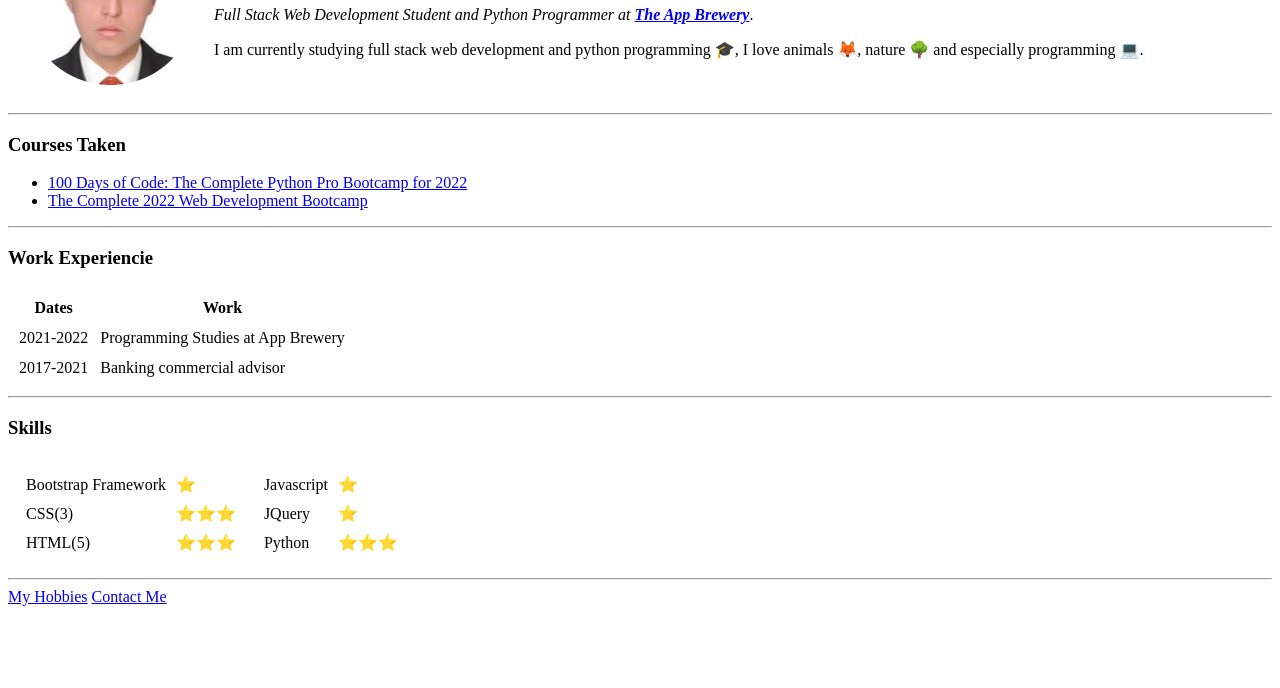
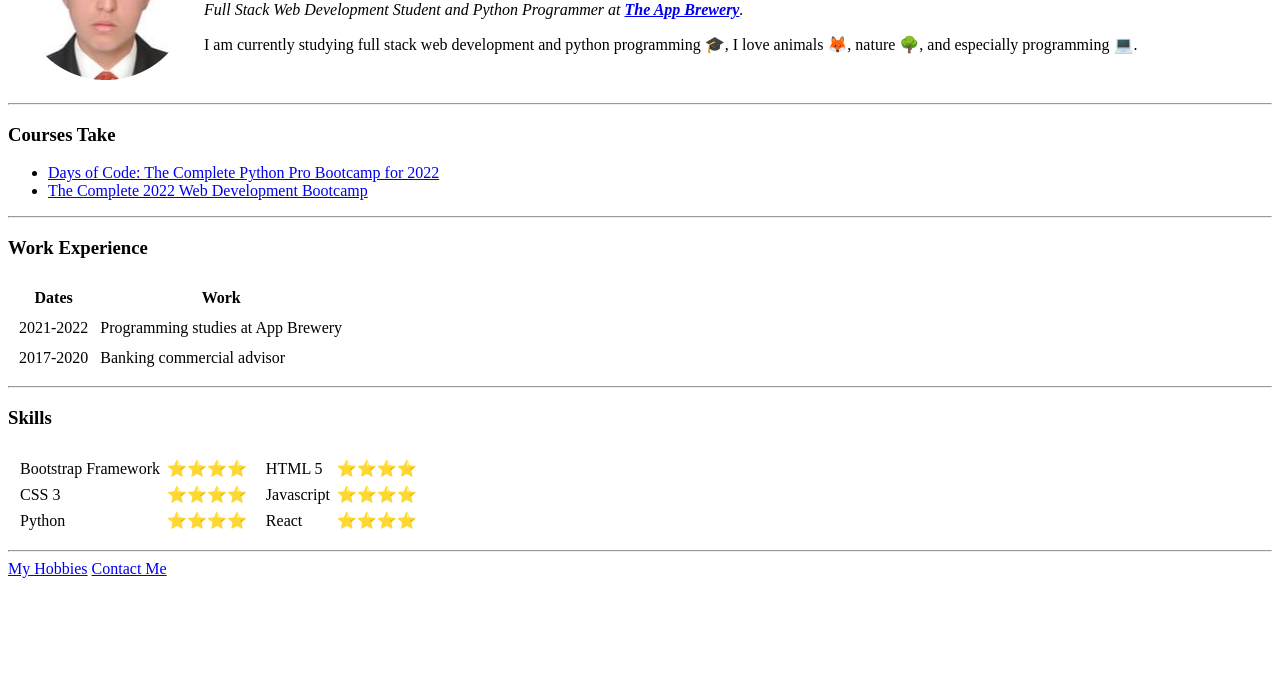
Before and after one commit to johanchaves/CV-HTML, a plain HTML site: page index.html in a window 1280 px wide. Shown: the part 112-800 px from the top of the page. Drawn offline with Linux system fonts and the light colour scheme.

Commit message:
Update index.html

```diff
--- a/index.html
+++ b/index.html
@@ -1,84 +1,91 @@
 <!DOCTYPE html>
-<html>
+<html lang="en">
 
-<head lang="en">
-  <meta charset="utf-8">
+<head>
+  <meta charset="UTF-8">
+  <meta http-equiv="X-UA-Compatible" content="IE=edge">
+  <meta name="viewport" content="width=device-width, initial-scale=1.0">
   <title>🤖 Johan's Personal Site</title>
 </head>
 
 <body>
-  <table cellspacing="15">
+  <table cellspacing="10">
     <tr>
-      <td><img src="images/johan.png" alt="Johan profile picture"></td>
-      <td><h1>Johan Chaves</h1>
-      <p><em>Full Stack Web Development Student and Python Programmer at <strong><a href="https://www.appbrewery.co/">The App Brewery</a></strong></em>.</p>
-      <p>I am currently studying full stack web development and python programming &#127891;, I love animals &#129418;, nature &#127795; and especially programming &#128187;.</p>
+      <td><img src="images/johan.png" alt="Johan Profile Picture"></td>
+      <td>
+        <h1>Johan Chaves</h1>
+        <p><em>Full Stack Web Development Student and Python Programmer at <strong><a href="https://www.appbrewery.co/">The App Brewery</a></strong>.</em></p>
+        <p>I am currently studying full stack web development and python programming 🎓, I love animals 🦊, nature 🌳, and especially programming 💻.</p>
+      </td>
     </tr>
   </table>
-  <hr></td>
-  <h3>Courses Taken</h3>
+  <hr>
+  <h3>Courses Take</h3>
   <ul>
-    <li><a href="https://www.udemy.com/course/100-days-of-code/">100 Days of Code: The Complete Python Pro Bootcamp for 2022</a></li>
+    <li><a href="https://www.udemy.com/course/100-days-of-code/">Days of Code: The Complete Python Pro Bootcamp for 2022</a></li>
     <li><a href="https://www.udemy.com/course/the-complete-web-development-bootcamp/">The Complete 2022 Web Development Bootcamp</a></li>
   </ul>
   <hr>
-  <h3>Work Experiencie</h3>
+  <h3>Work Experience</h3>
   <table cellspacing="10">
     <thead>
-      <th>Dates</th>
-      <th>Work</th>
+      <tr>
+        <th>Dates</th>
+        <th>Work</th>
+      </tr>
     </thead>
     <tbody>
       <tr>
         <td>2021-2022</td>
-        <td>Programming Studies at App Brewery</td>
+        <td>Programming studies at App Brewery</td>
       </tr>
       <tr>
-        <td>2017-2021</td>
+        <td>2017-2020</td>
         <td>Banking commercial advisor</td>
       </tr>
     </tbody>
   </table>
   <hr>
   <h3>Skills</h3>
-  <table cellspacing="8">
+  <table cellspacing="5">
     <tr>
       <td>
-        <table cellspacing="8">
+        <table cellspacing="5">
           <tr>
             <td>Bootstrap Framework</td>
-            <td>⭐</td>
+            <td>⭐⭐⭐⭐</td>
           </tr>
           <tr>
-            <td>CSS(3)</td>
-            <td>⭐⭐⭐</td>
+            <td>CSS 3</td>
+            <td>⭐⭐⭐⭐</td>
           </tr>
           <tr>
-            <td>HTML(5)</td>
-            <td>⭐⭐⭐</td>
+            <td>Python</td>
+            <td>⭐⭐⭐⭐</td>
           </tr>
         </table>
       </td>
       <td>
-        <table cellspacing="8">
+        <table cellspacing="5">
+          <tr>
+            <td>HTML 5</td>
+            <td>⭐⭐⭐⭐</td>
+          </tr>
           <tr>
             <td>Javascript</td>
-            <td>⭐</td>
+            <td>⭐⭐⭐⭐</td>
           </tr>
           <tr>
-            <td>JQuery</td>
-            <td>⭐</td>
-          </tr>
-          <tr>
-            <td>Python</td>
-            <td>⭐⭐⭐</td>
+            <td>React</td>
+            <td>⭐⭐⭐⭐</td>
           </tr>
         </table>
       </td>
     </tr>
   </table>
   <hr>
-  <a href="hobbies.html">My Hobbies</a>
-  <a href="contact.html">Contact Me</a>
+  <a href="hobbies.html">My Hobbies<a>
+      <a href="contact.html">Contact Me</a>
 </body>
+
 </html>
```
